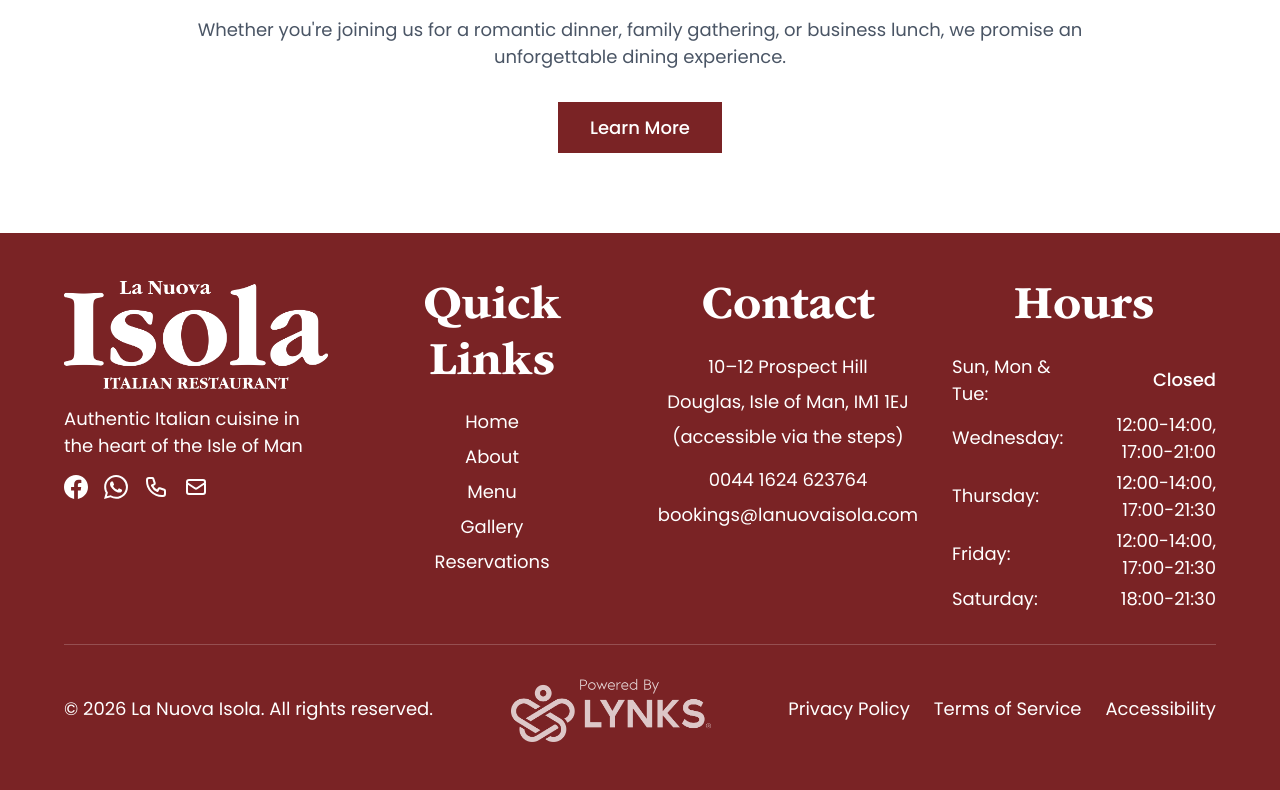
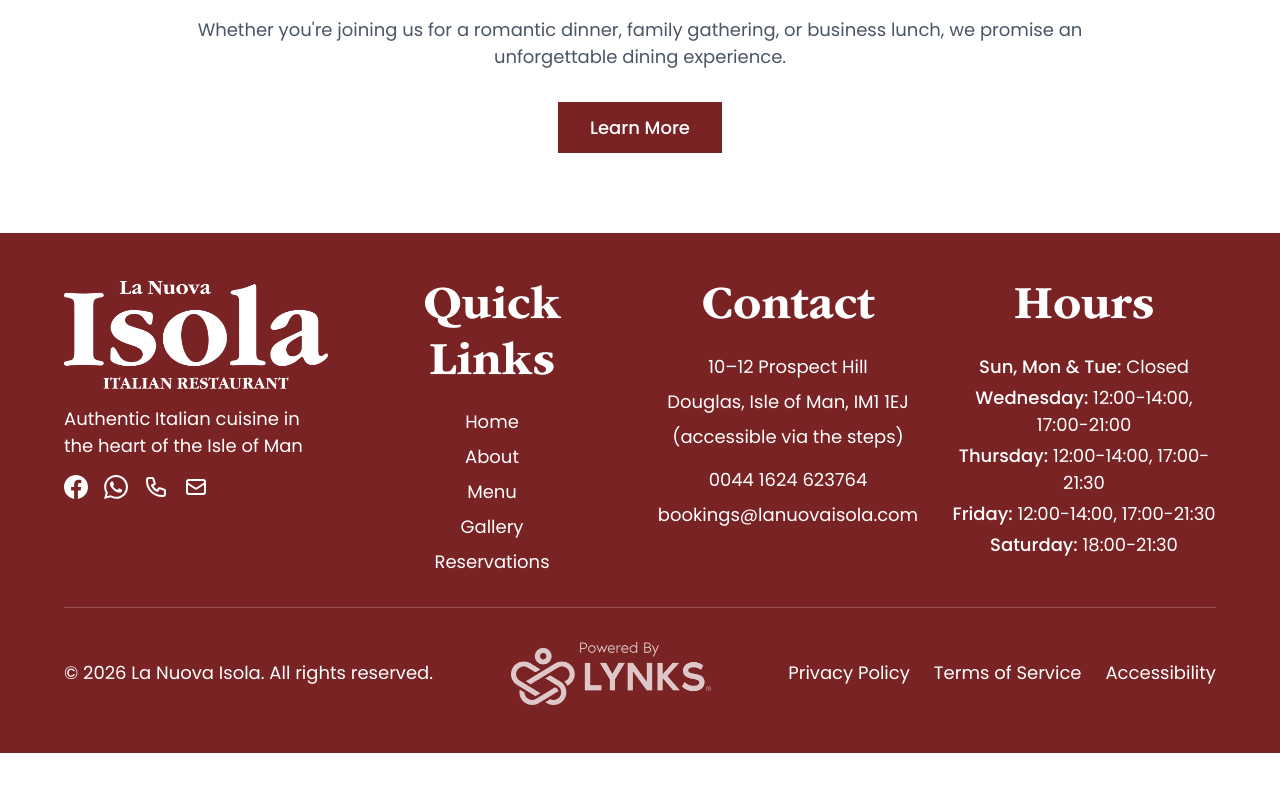
Before and after one commit to LYNKSPortal/la-nuova-isola-iom, a Next.js app: page / in a window 1280 px wide. Shown: the part 1217-2007 px from the top of the page. After the commit the page ends 1970 px from the top, so only its background shows below. Built offline with nearby package versions, Linux system fonts and the light colour scheme.

Commit message:
Fix footer Hours section to be properly center-aligned

```diff
--- a/src/components/Footer.tsx
+++ b/src/components/Footer.tsx
@@ -99,28 +99,13 @@ export default function Footer() {
           <section className="text-center" aria-labelledby="hours-heading">
             <h2 id="hours-heading" className="font-semibold mb-3 md:mb-4 text-base md:text-lg">Hours</h2>
             <div className="text-white space-y-1 text-sm md:text-base">
-              <div className="flex justify-between items-center">
-                <span className="flex-1 text-left">Sun, Mon & Tue:</span>
-                <span className="flex-1 text-right font-medium">Closed</span>
-              </div>
-              <div className="flex justify-between items-center">
-                <span className="flex-1 text-left">Wednesday:</span>
-                <span className="flex-1 text-right">12:00-14:00, 17:00-21:00</span>
-              </div>
-              <div className="flex justify-between items-center">
-                <span className="flex-1 text-left">Thursday:</span>
-                <span className="flex-1 text-right">12:00-14:00, 17:00-21:30</span>
-              </div>
-              <div className="flex justify-between items-center">
-                <span className="flex-1 text-left">Friday:</span>
-                <span className="flex-1 text-right">12:00-14:00, 17:00-21:30</span>
-              </div>
-              <div className="flex justify-between items-center">
-                <span className="flex-1 text-left">Saturday:</span>
-                <span className="flex-1 text-right">18:00-21:30</span>
-              </div>
+              <p><span className="font-medium">Sun, Mon & Tue:</span> Closed</p>
+              <p><span className="font-medium">Wednesday:</span> 12:00-14:00, 17:00-21:00</p>
+              <p><span className="font-medium">Thursday:</span> 12:00-14:00, 17:00-21:30</p>
+              <p><span className="font-medium">Friday:</span> 12:00-14:00, 17:00-21:30</p>
+              <p><span className="font-medium">Saturday:</span> 18:00-21:30</p>
             </div>
-                      </section>
+          </section>
         </div>
 
         <div className="mt-6 md:mt-8 pt-6 md:pt-8 border-t border-white/20">
```
